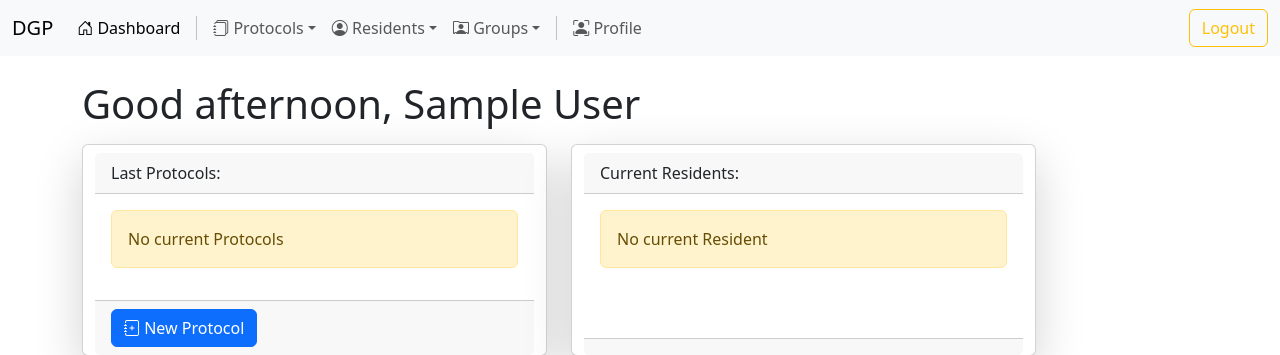
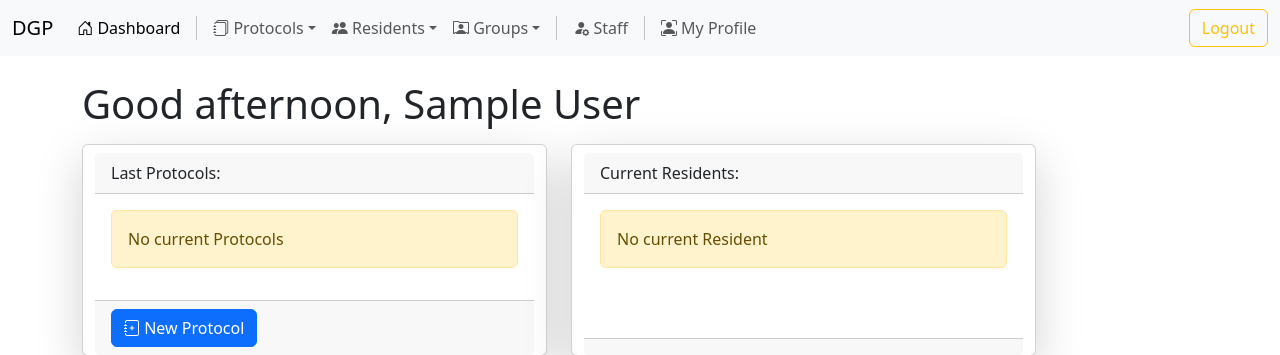
Before and after one commit to jcivitel/django_group_protocol, a Django app: page / in a window 1280 px wide. Shown: the top 355 px of the page. Run offline with Django 5.2, Linux system fonts and the light colour scheme; the visitor is signed in with stand-in values (Sample User, id 1); data that the repository does not hold is empty; some libraries are stand-ins or nearby versions.

Commit message:
add staff to nav

```diff
--- a/django_grp_frontend/templates/base/navigation.html
+++ b/django_grp_frontend/templates/base/navigation.html
@@ -19,7 +19,7 @@
                 </li>
                 <li class="nav-item dropdown">
                     <a class="nav-link dropdown-toggle" aria-current="page" href="#" role="button"
-                       data-bs-toggle="dropdown" aria-expanded="false"><i class="bi bi-person-circle"></i> Residents</a>
+                       data-bs-toggle="dropdown" aria-expanded="false"><i class="bi bi-people-fill"></i> Residents</a>
                     <ul class="dropdown-menu">
                         <li><a class="dropdown-item" href="{% url "resident" %}">All Residents</a></li>
                         <li><a class="dropdown-item" href="{% url "add_resident" %}">Add Residents</a></li>
@@ -34,8 +34,16 @@
                     </ul>
                 </li>
                 <li class="vr m-2"></li>
+                {% if  user.is_staff %}
+                    <li class="nav-item">
+                        <a class="nav-link" aria-current="page" href="#"><i
+                                class="bi bi-person-fill-gear"></i> Staff</a>
+                    </li>
+                    <li class="vr m-2"></li>
+                {% endif %}
                 <li class="nav-item">
-                    <a class="nav-link" aria-current="page" href="{% url "profile" %}"><i class="bi bi-person-bounding-box"></i> Profile</a>
+                    <a class="nav-link" aria-current="page" href="{% url "profile" %}"><i
+                            class="bi bi-person-bounding-box"></i> My Profile</a>
                 </li>
             </ul>
         </div>
```
